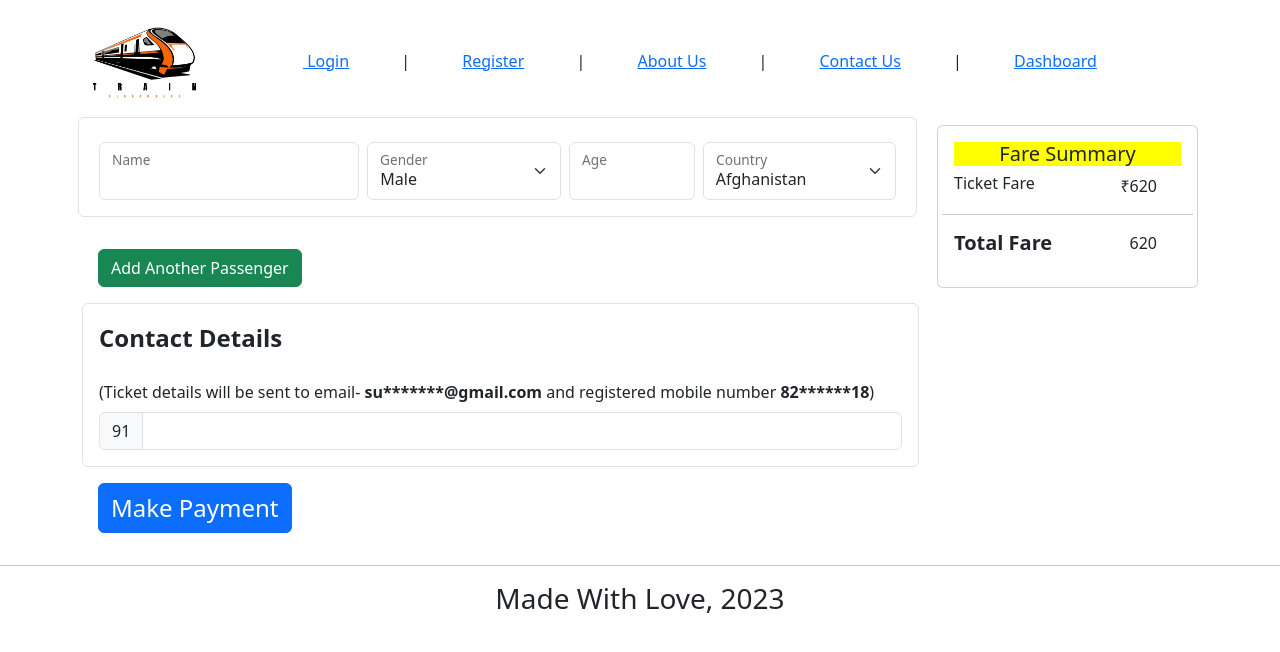
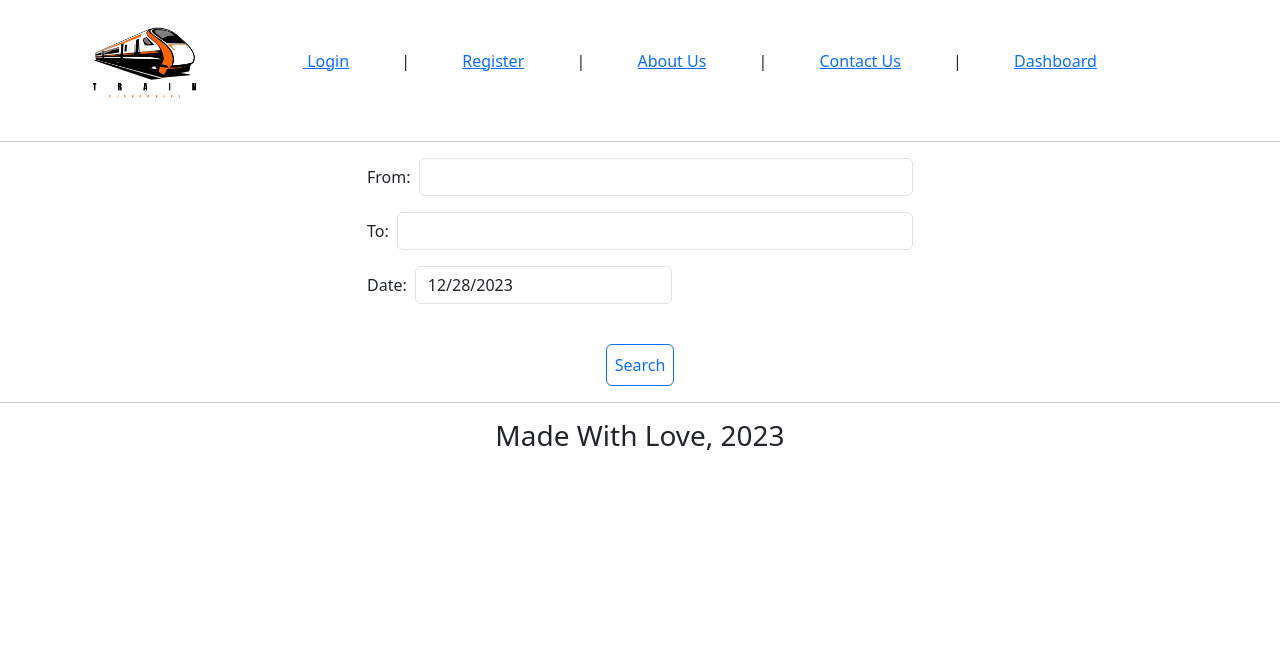
Before and after one commit to TrainReservationSystem/railway-reservation-system, a React (Create React App) app: page / in a window 1280 px wide. Shown: the top 652 px of the page. Built offline with nearby package versions, Linux system fonts and the light colour scheme.

Commit message:
App.js updated

```diff
--- a/src/App.jsx
+++ b/src/App.jsx
@@ -2,15 +2,11 @@ import React from "react";
 import Landing from "./components/landing/Landing";
 import { BrowserRouter } from "react-router-dom";
 import "../node_modules/bootstrap/dist/css/bootstrap.min.css";
-import PassengerDetails from "./components/bookings/PassengerDetails";
 
 const App = () => {
   return (
     <BrowserRouter>
-      {/* <Landing />
-       */}
-
-       <PassengerDetails/>
+      <Landing />
     </BrowserRouter>
   );
 };
```
